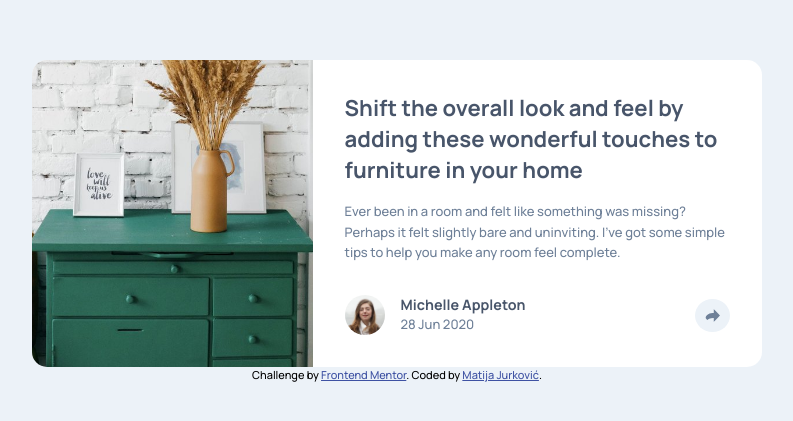
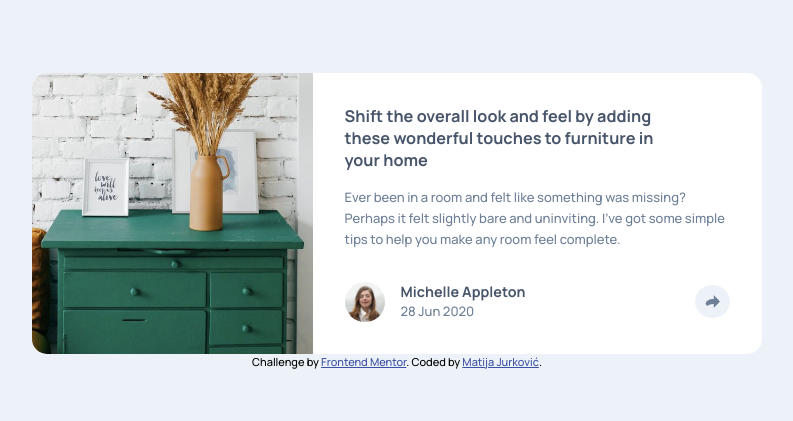
Before and after one commit to M-Jura/Article-preview-component-FMproject, a plain HTML site: page index.html in a window 1280 px wide. Shown: the part 179-600 px from the top of the page, without its empty margins (243-1036 px from the left). Drawn offline with Linux system fonts and the light colour scheme.

Commit message:
Add files via upload

```diff
--- a/style.css
+++ b/style.css
@@ -182,8 +182,4 @@
       display: none;
     }
 
-    h1 {
-      font-size: 1.7em;
-      max-width: 50ch;
-    }
   }
```
